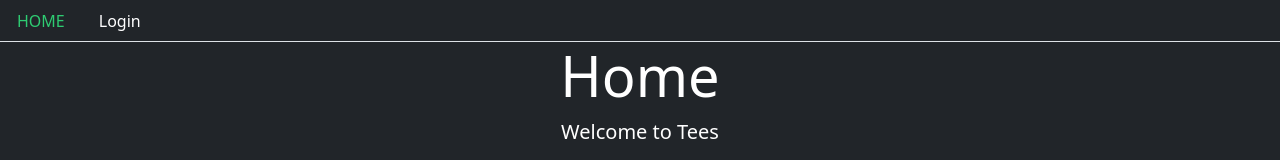
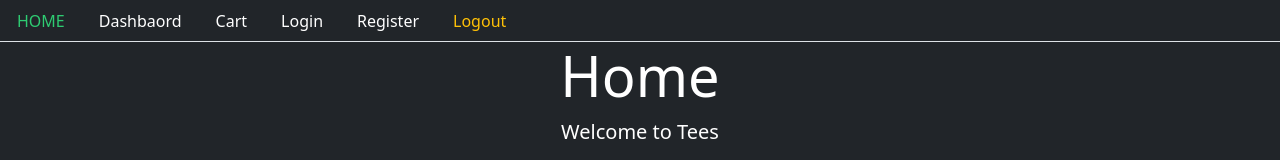
Before and after one commit to shiamabdullah/tshirt-Store, a React (Create React App) app in the folder projfrontend/: page / in a window 1280 px wide. Shown: the top 160 px of the page. Built offline with nearby package versions, Linux system fonts and the light colour scheme; no server answers.

Commit message:
singout bug done

```diff
--- a/projfrontend/src/auth/helper/index.js
+++ b/projfrontend/src/auth/helper/index.js
@@ -1,6 +1,5 @@
 import { API } from "../../backend";
 import { cartEmpty } from "../../core/helper/cartHelper";
-
 export const signup = (user) => {
   return fetch(`${API}user/`, {
     method: "POST",
@@ -64,14 +63,13 @@ export const isAuthenticated = () => {
 };
 
 export const signout = (next) => {
-  const userId = isAuthenticated() && isAuthenticated.user.id;
+  const userId = isAuthenticated() && isAuthenticated().user.id;
   if (typeof window !== undefined) {
     localStorage.removeItem("jwt");
     cartEmpty(() => {}); //todo ex
     next();
 
-    return (fetch(`${API}user/logout/${userId}`),
-    {
+    return fetch(`${API}user/logout/${userId}`, {
       method: "GET",
     })
       .then((response) => {
--- a/projfrontend/src/core/Menu.js
+++ b/projfrontend/src/core/Menu.js
@@ -1,6 +1,7 @@
 //sign in sign up
 import React from "react";
 import { Link, withRouter } from "react-router-dom";
+import { signout, isAuthenticated } from "../auth/helper";
 
 const currentTab = (history, path) => {
   if (history.location.pathname === path) {
@@ -24,11 +25,52 @@ const Menu = ({ history, path }) => {
         <li className="nav-item">
           <Link
             className="nav-link"
+            style={currentTab(history, "/user/dashboard")}
+            to="/user/dashboard"
+          >
+            Dashbaord
+          </Link>
+        </li>
+        <li className="nav-item">
+          <Link
+            className="nav-link"
+            style={currentTab(history, "/cart")}
+            to="/cart"
+          >
+            Cart
+          </Link>
+        </li>
+        <li className="nav-item">
+          <Link
+            className="nav-link"
             style={currentTab(history, "/signin")}
             to="/signin"
           >
             Login
           </Link>
+        </li>
+
+        <li className="nav-item">
+          <Link
+            className="nav-link"
+            style={currentTab(history, "/signup")}
+            to="/signup"
+          >
+            Register
+          </Link>
+        </li>
+
+        <li className="nav-item">
+          <span
+            onClick={() => {
+              signout(() => {
+                history.push();
+              });
+            }}
+            className="nav-link text-warning"
+          >
+            Logout
+          </span>
         </li>
       </ul>
     </div>
--- a/projfrontend/src/user/Signin.js
+++ b/projfrontend/src/user/Signin.js
@@ -36,11 +36,12 @@ const Signin = () => {
     const user = { email, password };
     signin(user)
       .then((data) => {
-        console.log("Token Data", data);
+        // console.log("Token Data", data);
         if (data.token) {
-          let sessionToken = data.token;
-          authenticate(sessionToken, () => {
-            console.log("Token Added");
+          // let sessionToken = data.token;
+          //we are sending the whole data as we can't just logout with the token
+          authenticate(data, () => {
+            // console.log("Token Added");
             setValues({
               ...values,
               didRedirect: true,
```
